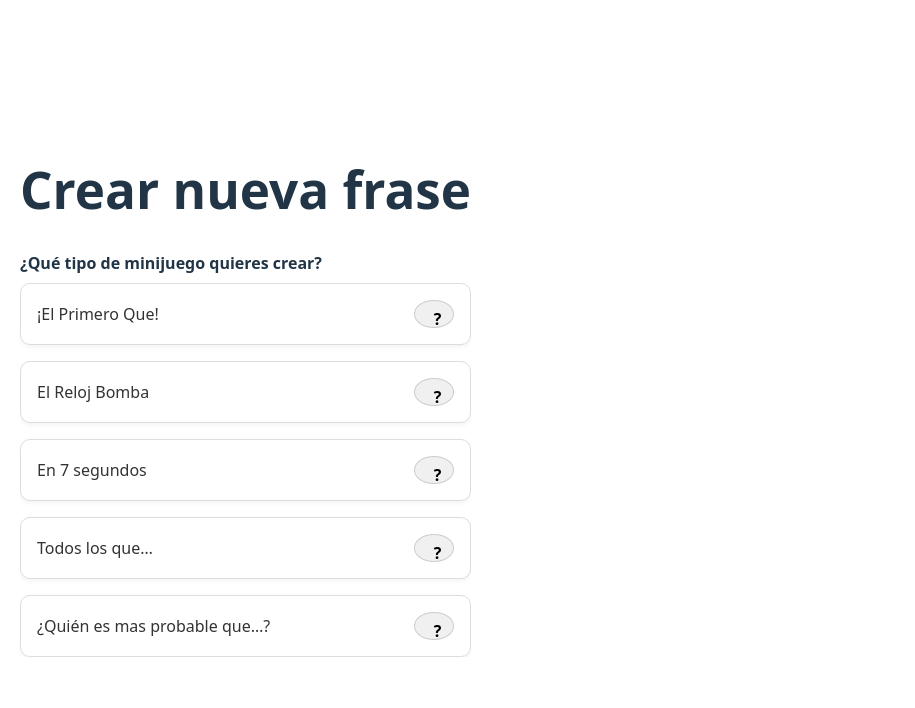
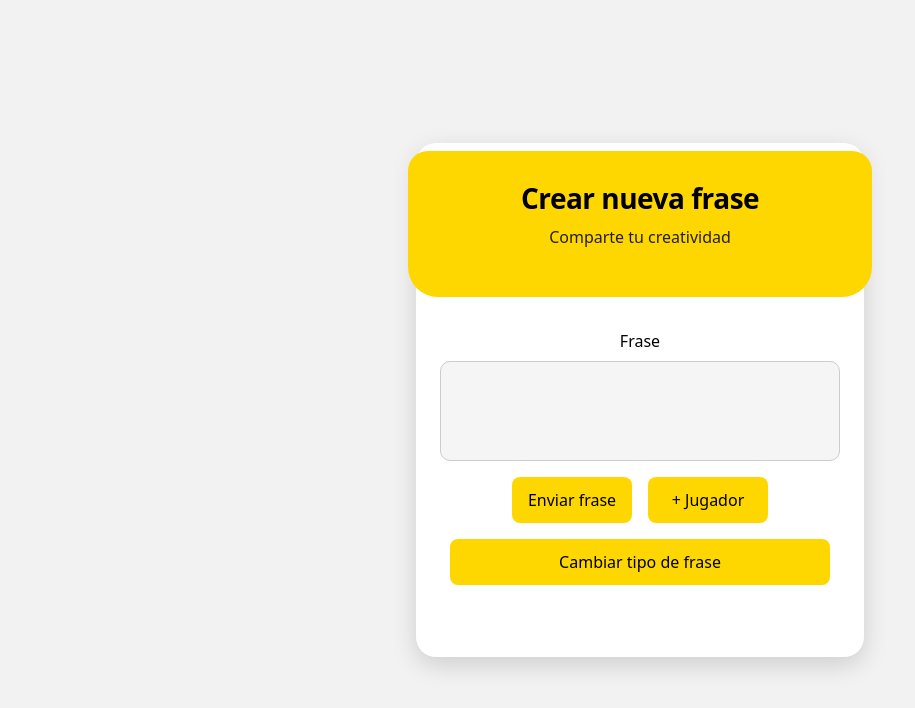
Before and after one commit to jgarcia311999/PartyForm, a React (Vite) app: page / in a window 1280 px wide. Shown: the top 708 px of the page, without its empty margins (0-915 px from the left). Built offline with nearby package versions, Linux system fonts and the light colour scheme.

Commit message:
cambios de diseño

```diff
--- a/src/components/FraseEditor.tsx
+++ b/src/components/FraseEditor.tsx
@@ -3,7 +3,7 @@ import { useState, useRef } from 'react';
 export default function FraseEditor() {
   const [texto, setTexto] = useState('');
   const [tipoJuego, setTipoJuego] = useState('');
-  const [pantalla, setPantalla] = useState<'seleccion' | 'frase'>('seleccion');
+  const [pantalla, setPantalla] = useState<'seleccion' | 'frase'>('frase');
   const [modalVisible, setModalVisible] = useState(false);
   const [modalTitle, setModalTitle] = useState('');
   const [modalContent, setModalContent] = useState<string[]>([]);
@@ -12,19 +12,52 @@ export default function FraseEditor() {
     'El Reloj Bomba',
     '¿Quién crees que es mas probable que…?',
   ];
-  const textAreaRef = useRef<HTMLTextAreaElement>(null);
+  const textAreaRef = useRef<HTMLDivElement>(null);
 
   const insertarMarcador = (marcador: string) => {
     const el = textAreaRef.current;
     if (!el) return;
-    const start = el.selectionStart;
-    const end = el.selectionEnd;
-    const nuevoTexto = texto.slice(0, start) + marcador + texto.slice(end);
-    setTexto(nuevoTexto);
-    setTimeout(() => {
-      el.focus();
-      el.selectionStart = el.selectionEnd = start + marcador.length;
-    }, 0);
+
+    if (marcador === '{Jugador}') {
+      const marcadorHTML = ` <span contenteditable="false" style="background:#FFD700; color:#000; padding:2px 6px; border-radius:8px; margin:0 2px; display:inline-block;">Jugador</span> `;
+      // Insert HTML at cursor position in contenteditable div
+      const selection = window.getSelection();
+      if (!selection || !selection.rangeCount) return;
+
+      const range = selection.getRangeAt(0);
+      range.deleteContents();
+
+      const tempEl = document.createElement('div');
+      tempEl.innerHTML = marcadorHTML;
+      const frag = document.createDocumentFragment();
+      let node;
+      while ((node = tempEl.firstChild)) {
+        frag.appendChild(node);
+      }
+      range.insertNode(frag);
+
+      // Move cursor after inserted node
+      range.collapse(false);
+      selection.removeAllRanges();
+      selection.addRange(range);
+
+      // Update state with new innerHTML
+      setTexto(el.innerHTML);
+    } else {
+      // For other markers, insert plain text
+      const selection = window.getSelection();
+      if (!selection || !selection.rangeCount) return;
+      const range = selection.getRangeAt(0);
+      range.deleteContents();
+      const textNode = document.createTextNode(marcador);
+      range.insertNode(textNode);
+      range.setStartAfter(textNode);
+      range.setEndAfter(textNode);
+      selection.removeAllRanges();
+      selection.addRange(range);
+      setTexto(el.innerHTML);
+    }
+    el.focus();
   };
 
   const mostrarEjemplosTipoJuego = (tipo: string) => {
@@ -48,10 +81,17 @@ export default function FraseEditor() {
   };
 
   const enviar = async () => {
+    // Convert innerHTML to plain text, removing HTML tags
+    const el = textAreaRef.current;
+    let textoPlano = texto;
+    if (el) {
+      textoPlano = el.innerText || el.textContent || texto;
+    }
+
     const payload = {
       "Marca temporal": new Date().toISOString(),
       "¿Para que tipo de minijuego va?": tipoJuego,
-      "Escribe tu frase": texto,
+      "Escribe tu frase": textoPlano,
     };
 
     try {
@@ -72,17 +112,112 @@ export default function FraseEditor() {
     <div
       style={{
         display: 'flex',
+        flexDirection: 'column',
         justifyContent: 'center',
         alignItems: 'center',
-        minHeight: '100vh',
+        height: '100vh',
+        width: '100vw',
+        overflow: 'hidden',
+        boxSizing: 'border-box',
+        paddingTop: '5vh',
+        padding: 8,
+        backgroundColor: '#f2f2f2',
       }}
     >
-      <div style={{ padding: 20, maxWidth: 600, width: '100%' }}>
-        <h1>Crear nueva frase</h1>
+      <div
+        style={{
+          backgroundColor: '#fff',
+          borderRadius: '20px',
+          width: '95%',
+          maxWidth: 400,
+          padding: '2.5rem 1.5rem',
+          boxShadow: '0 8px 24px rgba(0,0,0,0.15)',
+          textAlign: 'center',
+          color: '#000',
+        }}
+      >
+        <div
+          style={{
+            backgroundColor: '#FFD700',
+            padding: '2rem 1rem',
+            borderTopLeftRadius: '20px',
+            borderTopRightRadius: '20px',
+            borderBottomLeftRadius: '30px',
+            borderBottomRightRadius: '30px',
+            margin: '-2rem -2rem 2rem -2rem',
+            color: '#000',
+            textAlign: 'center',
+          }}
+        >
+          <h1 style={{
+            fontSize: '28px',
+            margin: 0,
+            fontWeight: 'bold',
+            letterSpacing: '-0.5px',
+          }}>
+            Crear nueva frase
+          </h1>
+          <p style={{ marginTop: '0.75rem', fontSize: '16px', opacity: 0.85 }}>
+            Comparte tu creatividad
+          </p>
+        </div>
 
-        {/* Tipo de juego */}
+        {/* Pantalla frase */}
+        {pantalla === 'frase' && (
+          <div
+            style={{
+              transition: 'all 0.4s ease',
+              opacity: pantalla === 'frase' ? 1 : 0,
+              height: pantalla === 'frase' ? 'auto' : 0,
+              overflow: 'hidden',
+              marginBottom: '1rem',
+            }}
+          >
+            <div style={{ marginBottom: '1rem' }}>
+              {pantalla === 'frase' && tiposConJugadores.includes(tipoJuego) && (
+                <div style={{ marginTop: '0.5rem', display: 'flex', gap: '0.5rem', flexWrap: 'wrap', justifyContent: 'center' }}>
+                  <button onClick={() => insertarMarcador('{Jugador1}')} style={{ fontSize: 14, padding: '8px 12px', borderRadius: '6px', cursor: 'pointer', backgroundColor: '#FFD700', color: '#000', border: 'none' }}>+ Jugador 1</button>
+                  <button onClick={() => insertarMarcador('{Jugador2}')} style={{ fontSize: 14, padding: '8px 12px', borderRadius: '6px', cursor: 'pointer', backgroundColor: '#FFD700', color: '#000', border: 'none' }}>+ Jugador 2</button>
+                  <button onClick={mostrarEjemplosJugadores} style={{ ...btnInfoStyle, fontSize: 14, padding: '8px 12px', borderRadius: '6px', backgroundColor: '#FFD700', color: '#000', border: 'none' }}>?</button>
+                </div>
+              )}
+              <label style={{ fontSize: '16px', lineHeight: '20px' }}>Frase</label>
+              <div
+                ref={textAreaRef}
+                contentEditable
+                suppressContentEditableWarning
+                onInput={(e) => setTexto(e.currentTarget.innerHTML)}
+                style={{
+                  width: '100%',
+                  maxWidth: '100%',
+                  margin: 0,
+                  height: 100,
+                  marginTop: 8,
+                  fontSize: 16,
+                  lineHeight: '24px',
+                  padding: '12px',
+                  borderRadius: '10px',
+                  border: '1px solid #ccc',
+                  backgroundColor: '#f5f5f5',
+                  color: '#000',
+                  overflowY: 'auto',
+                  boxSizing: 'border-box',
+                  outline: 'none',
+                }}
+              />
+            </div>
+            <div style={{ marginTop: '1rem', textAlign: 'center', display: 'flex', justifyContent: 'center', gap: '0.5rem', flexWrap: 'wrap' }}>
+              <button onClick={enviar} disabled={!tipoJuego || texto.trim() === ''} style={{ padding: 12, fontSize: 16, borderRadius: 8, cursor: 'pointer', backgroundColor: '#FFD700', color: '#000', border: 'none', minWidth: 120 }}>Enviar frase</button>
+              <button onClick={() => insertarMarcador('{Jugador}')} style={{ marginLeft: '0.5rem', padding: 12, fontSize: 16, borderRadius: 8, cursor: 'pointer', backgroundColor: '#FFD700', color: '#000', border: 'none', minWidth: 120 }}>+ Jugador</button>
+            </div>
+            <div style={{ marginTop: '1rem', textAlign: 'center' }}>
+              <button onClick={() => setPantalla('seleccion')} style={{ width: '95%', padding: 12, fontSize: 16, borderRadius: 8, cursor: 'pointer', backgroundColor: '#FFD700', color: '#000', border: 'none' }}>Cambiar tipo de frase</button>
+            </div>
+          </div>
+        )}
+
+        {/* Pantalla seleccion */}
         <div style={{ marginBottom: '1rem' }}>
-          <label style={{ display: 'block', fontWeight: 'bold', marginBottom: '0.5rem' }}>¿Qué tipo de minijuego quieres crear?</label>
           <div
             style={{
               transition: 'all 0.4s ease',
@@ -96,18 +231,23 @@ export default function FraseEditor() {
                 .map((opcion) => (
                   <div
                     key={opcion}
-                    onClick={() => setTipoJuego(opcion)}
+                    onClick={() => {
+                      setTipoJuego(opcion);
+                      setPantalla('frase');
+                    }}
                     style={{
-                      border: tipoJuego === opcion ? '2px solid #0070f3' : '1px solid #ddd',
-                      borderRadius: '10px',
-                      padding: '1rem',
+                      border: tipoJuego === opcion ? '2px solid #FFD700' : '1px solid #ddd',
+                      borderRadius: '12px',
+                      padding: '0.75rem',
                       boxShadow: '0 2px 5px rgba(0,0,0,0.05)',
-                      backgroundColor: tipoJuego === opcion ? '#eaf6ff' : '#fff',
+                      backgroundColor: tipoJuego === opcion ? '#fff8b3' : '#fff',
                       color: '#333',
                       cursor: 'pointer',
                       display: 'flex',
                       justifyContent: 'space-between',
                       alignItems: 'center',
+                      fontSize: '16px',
+                      lineHeight: '20px',
                     }}
                   >
                     <span>{opcion}</span>
@@ -116,7 +256,7 @@ export default function FraseEditor() {
                         e.stopPropagation();
                         mostrarEjemplosTipoJuego(opcion);
                       }}
-                      style={btnInfoStyle}
+                      style={{ ...btnInfoStyle, backgroundColor: '#FFD700', color: '#000', border: 'none' }}
                     >
                       ?
                     </button>
@@ -125,41 +265,13 @@ export default function FraseEditor() {
             </div>
             {tipoJuego && (
               <div style={{ marginTop: '1rem', textAlign: 'center' }}>
-                <button onClick={() => setPantalla('frase')}>Siguiente</button>
+                <button onClick={() => setPantalla('frase')} style={{ width: '95%', padding: 12, fontSize: 16, borderRadius: 8, cursor: 'pointer', backgroundColor: '#FFD700', color: '#000', border: 'none' }}>Siguiente</button>
               </div>
             )}
           </div>
-          {pantalla === 'frase' && (
-            <div
-              style={{
-                transition: 'all 0.4s ease',
-                opacity: pantalla === 'frase' ? 1 : 0,
-                height: pantalla === 'frase' ? 'auto' : 0,
-                overflow: 'hidden',
-              }}
-            >
-              <div style={{ marginBottom: '1rem', textAlign: 'center' }}>
-                <button onClick={() => setPantalla('seleccion')}>⬅ Atrás</button>
-              </div>
-              <div style={{ marginBottom: '1rem' }}>
-                <label>Frase</label>
-                <textarea
-                  ref={textAreaRef}
-                  value={texto}
-                  onChange={(e) => setTexto(e.target.value)}
-                  style={{ width: '100%', height: 100, marginTop: 4 }}
-                />
-                {tiposConJugadores.includes(tipoJuego) && (
-                  <div style={{ marginTop: '0.5rem', display: 'flex', gap: '0.5rem', alignItems: 'center' }}>
-                    <button onClick={() => insertarMarcador('{Jugador1}')}>+ Jugador 1</button>
-                    <button onClick={() => insertarMarcador('{Jugador2}')}>+ Jugador 2</button>
-                    <button onClick={mostrarEjemplosJugadores} style={btnInfoStyle}>?</button>
-                  </div>
-                )}
-              </div>
-              <div style={{ marginTop: '1rem', textAlign: 'center' }}>
-                <button onClick={enviar}>Enviar frase</button>
-              </div>
+          {pantalla === 'seleccion' && (
+            <div style={{ marginBottom: '1rem', textAlign: 'center' }}>
+              <button onClick={() => setPantalla('frase')} style={{ width: '95%', padding: 12, fontSize: 16, borderRadius: 8, cursor: 'pointer', backgroundColor: '#FFD700', color: '#000', border: 'none' }}>⬅ Atrás</button>
             </div>
           )}
         </div>
@@ -217,10 +329,11 @@ const modalContent = {
   backgroundColor: '#fff',
   padding: '2rem',
   borderRadius: '10px',
-  width: '90%',
-  maxWidth: '90%',
-  marginLeft: '5%',
-  marginRight: '5%',
+  width: '95%',
+  maxWidth: '95%',
+  marginLeft: '2.5%',
+  marginRight: '2.5%',
   textAlign: 'left' as const,
   color: '#000',
+  boxSizing: 'border-box' as const,
 };
```
